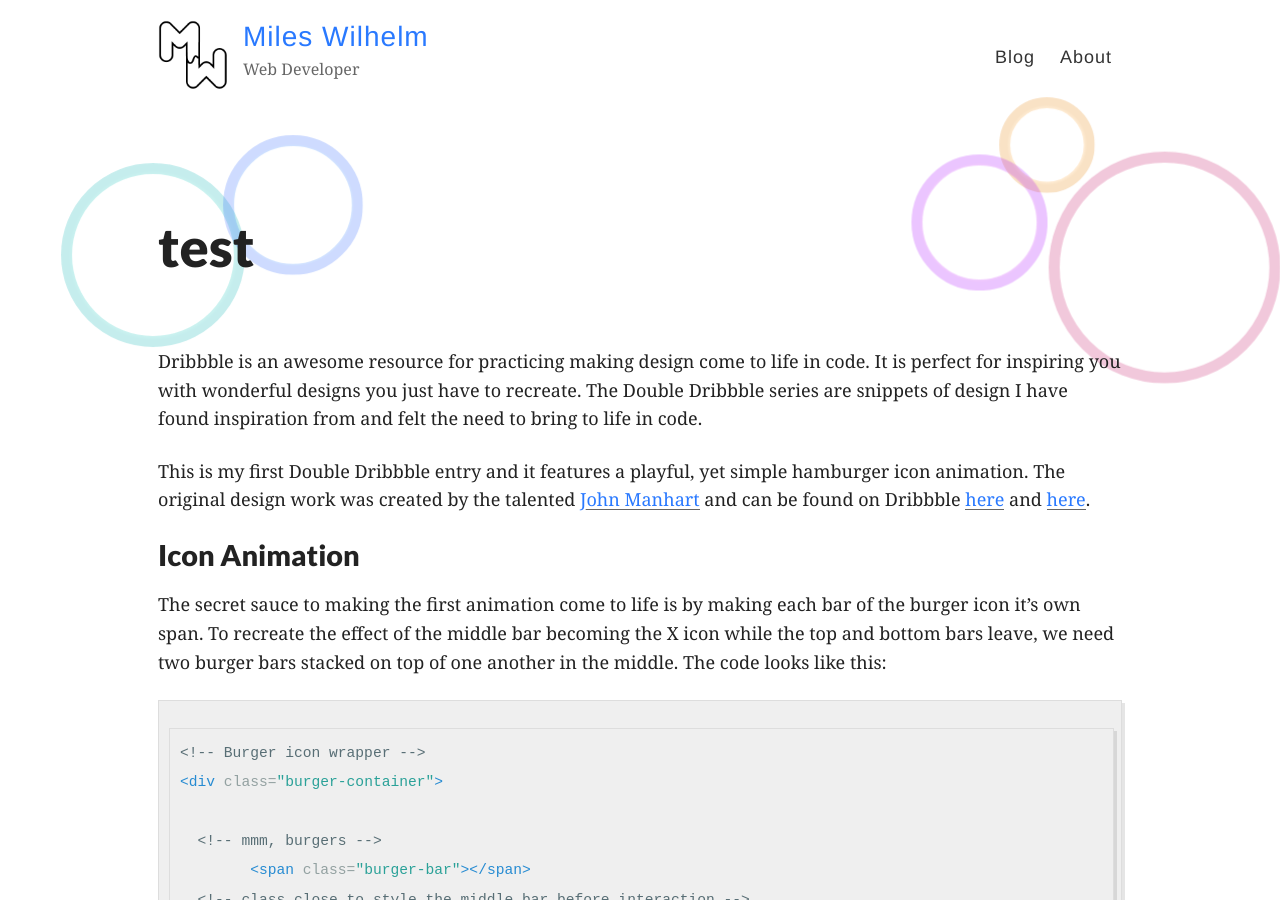
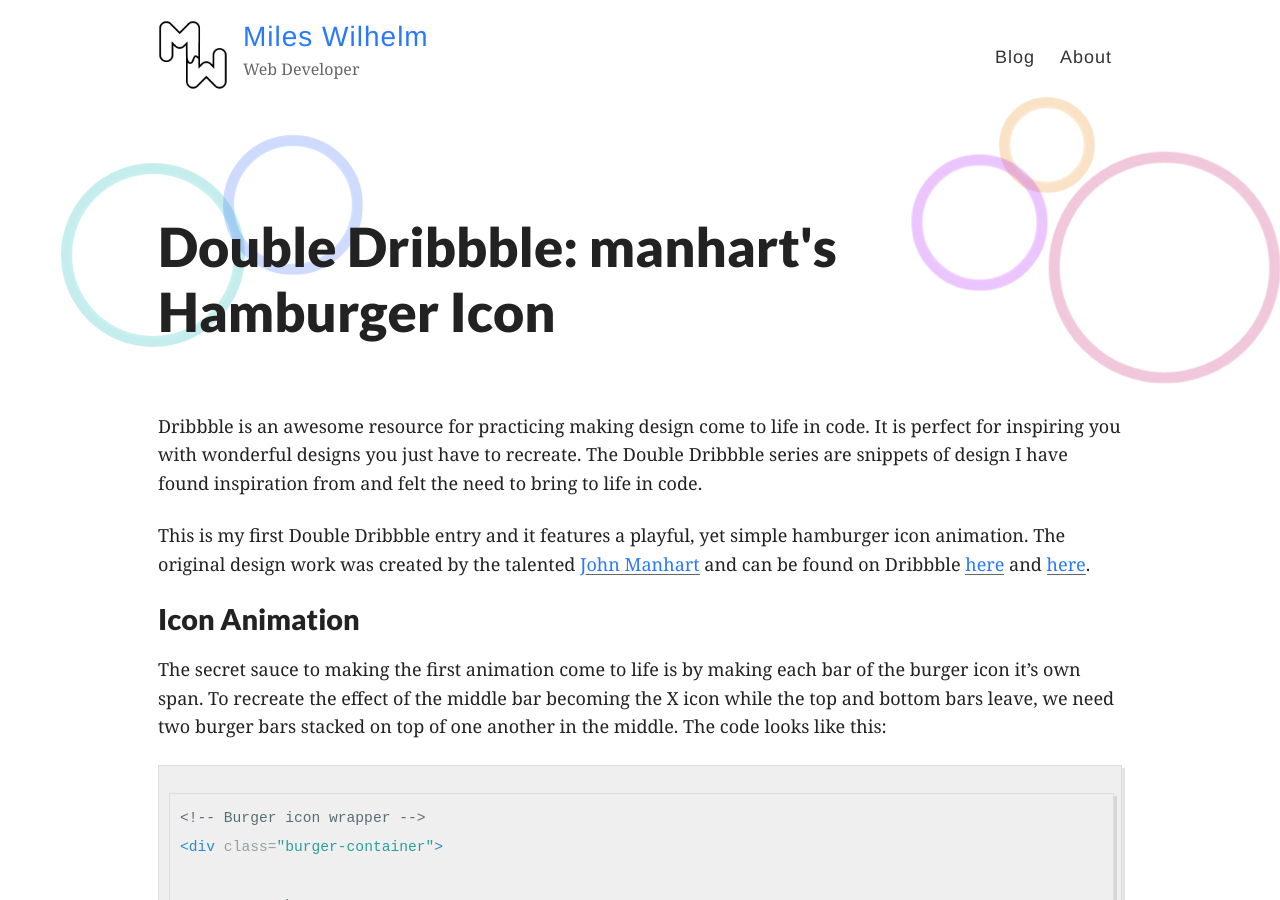
Before and after one commit to mileswilhelm/mileswilhelm.github.io, a Jekyll site: the page built from _posts/2017-4-22-Double-Dribbble-manhart-Hamburger-Icon.md, in a window 1280 px wide and 900 px high. Built offline with Jekyll 4.4.1, drawn with Linux system fonts in a browser that asks for light colours.

Commit message:
attempted proper title of post
surrounded title with single quotes

```diff
--- a/_posts/2017-4-22-Double-Dribbble-manhart-Hamburger-Icon.md
+++ b/_posts/2017-4-22-Double-Dribbble-manhart-Hamburger-Icon.md
@@ -1,6 +1,6 @@
 ---
 layout: post
-title: test
+title: 'Double Dribbble: manhart''s Hamburger Icon'
 ---
 
 Dribbble is an awesome resource for practicing making design come to life in code. It is perfect for inspiring you with wonderful designs you just have to recreate. The Double Dribbble series are snippets of design I have found inspiration from and felt the need to bring to life in code.
```
